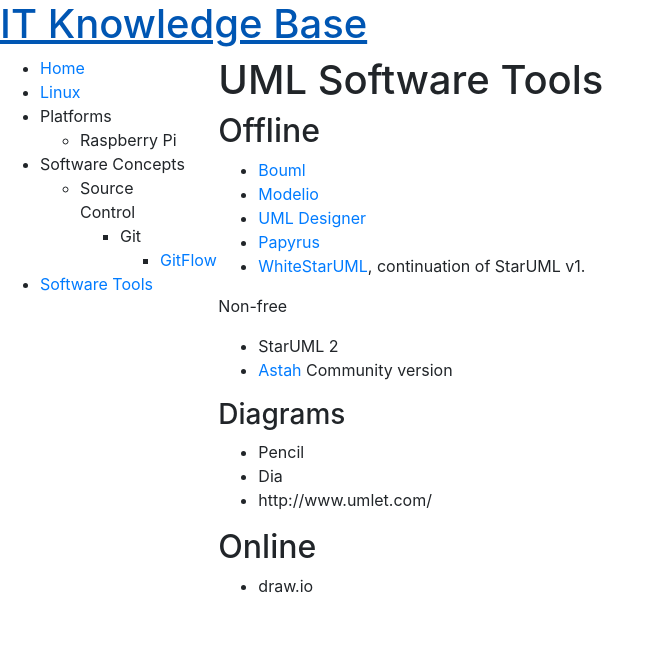
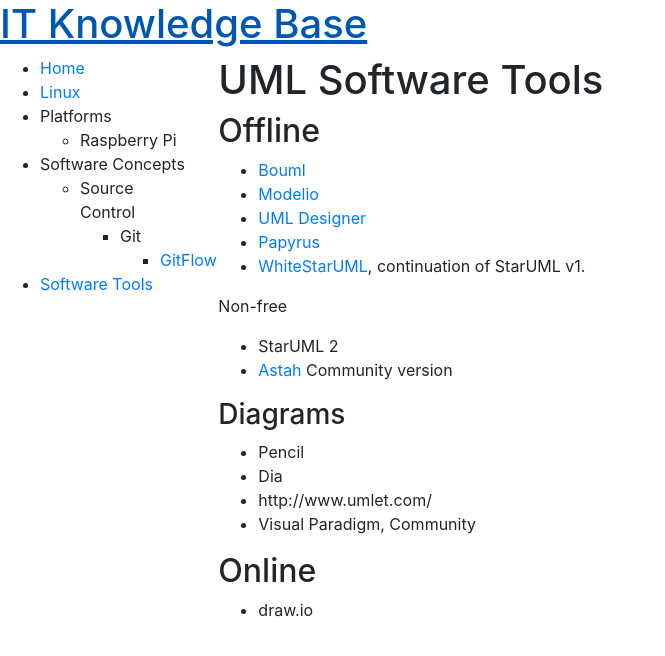
Before and after one commit to MisterY/it-knowledge-base-site, a Jekyll site: the page built from software_tools/uml.md, in a window 1280 px wide. Shown: the top 656 px of the page, without its empty margins (0-665 px from the left). Built offline with Jekyll 4.4.1, drawn with Linux system fonts in a browser that asks for light colours; nearby versions of some CDN libraries; our own code applies the rules of GitHub Pages for plain Markdown files.

Commit message:
visual paradigm uml tool

```diff
--- a/software_tools/uml.md
+++ b/software_tools/uml.md
@@ -18,6 +18,7 @@
 - Pencil
 - Dia
 - http://www.umlet.com/
+- Visual Paradigm, Community
 
 ## Online
 
```
